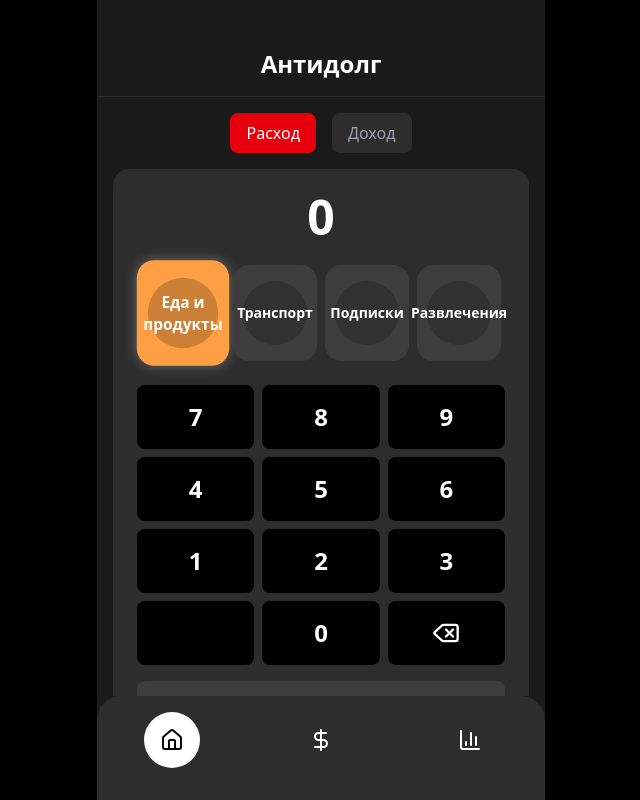
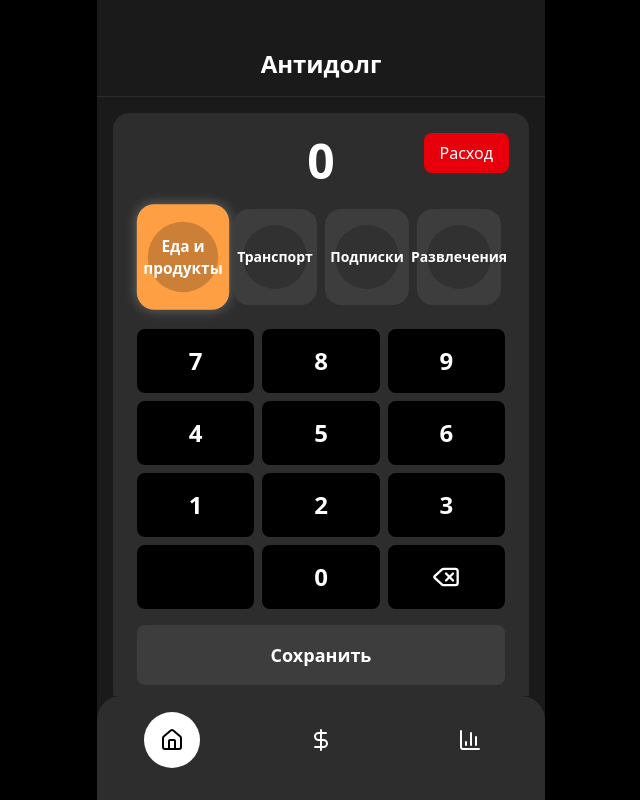
Before and after one commit to ivndya/anti-debt-react, a React (Vite) app in the folder web/: page / in a window 1280 px wide. Shown: the whole page, without its empty margins (319-959 px from the left). Built offline with nearby package versions, Linux system fonts and the light colour scheme.

Commit message:
feat: change transaction type toggle button

```diff
--- a/web/src/pages/home/Home.jsx
+++ b/web/src/pages/home/Home.jsx
@@ -1,37 +1,9 @@
-import { useState } from 'react';
 import { TransactionNumberPad } from './components/transcation-number-pad/TransactionNumberPad';
 
 export const Home = () => {
-  const [type, setType] = useState('expense');
-
   return (
     <div className="flex-1 overflow-y-auto p-4 w-full box-border">
-      <div className="flex justify-center gap-4 mb-4">
-        <button
-          onClick={() => setType('expense')}
-          className={`px-4 py-2 rounded-lg
-            ${
-              type === 'expense'
-                ? 'bg-red-600 text-white'
-                : 'bg-[#2D2D2D] text-gray-400'
-            }`}
-        >
-          Расход
-        </button>
-
-        <button
-          onClick={() => setType('income')}
-          className={`px-4 py-2 rounded-lg
-            ${
-              type === 'income'
-                ? 'bg-green-600 text-white'
-                : 'bg-[#2D2D2D] text-gray-400'
-            }`}
-        >
-          Доход
-        </button>
-      </div>
-      <TransactionNumberPad transactionType={type} />
+      <TransactionNumberPad />
     </div>
   );
 };
--- a/web/src/pages/home/components/transcation-number-pad/TransactionNumberPad.tsx
+++ b/web/src/pages/home/components/transcation-number-pad/TransactionNumberPad.tsx
@@ -7,12 +7,14 @@ import { useTransactions } from '../../../../hooks/useMoney';
 import { TransactionType } from '../../../../shared/types';
 import { INCOME_CATEGORIES } from '../../../../shared/consts/categories/incomes';
 
-export const TransactionNumberPad = ({
-  transactionType,
-}: {
-  transactionType: TransactionType;
-}) => {
+export const TransactionNumberPad = () => {
   const [selectedCategory, setSelectedCategory] = useState(0);
+  const [transactionType, setTransactionType] =
+    useState<TransactionType>('expense');
+
+  const toggleTransactionType = () => {
+    setTransactionType((prev) => (prev === 'expense' ? 'income' : 'expense'));
+  };
 
   const { amount, resetAmount, handleNumberPress, handleDeletePress } =
     useNumberPad();
@@ -37,7 +39,18 @@ export const TransactionNumberPad = ({
 
   return (
     <>
-      <div className="bg-[#2D2D2D] rounded-2xl p-6 mb-4">
+      <div className="bg-[#2D2D2D] rounded-2xl p-6 mb-4 relative">
+        <button
+          onClick={toggleTransactionType}
+          className={`px-4 py-2 rounded-lg absolute top-5 right-5
+            ${
+              transactionType === 'expense'
+                ? 'bg-red-600 text-white'
+                : 'bg-green-600 text-white'
+            }`}
+        >
+          {transactionType === 'expense' ? 'Расход' : 'Доход'}
+        </button>
         <div className="text-5xl font-bold text-center mb-6 text-white">
           {amount}
         </div>
```
